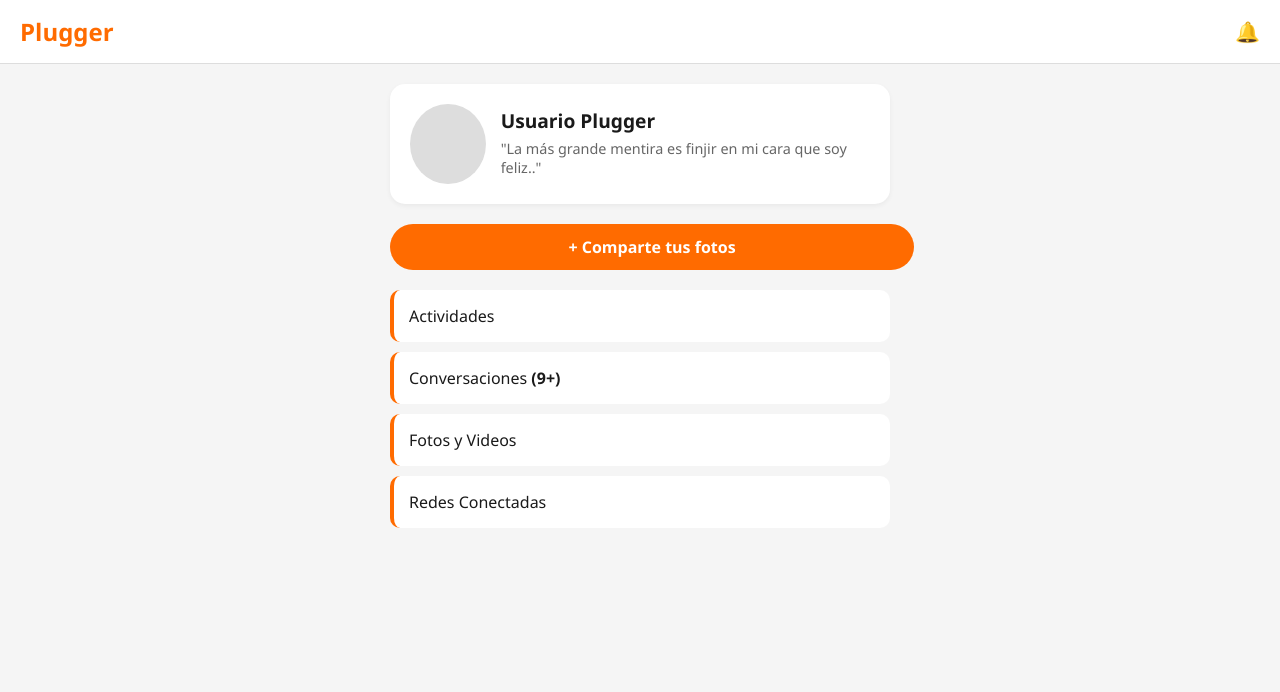
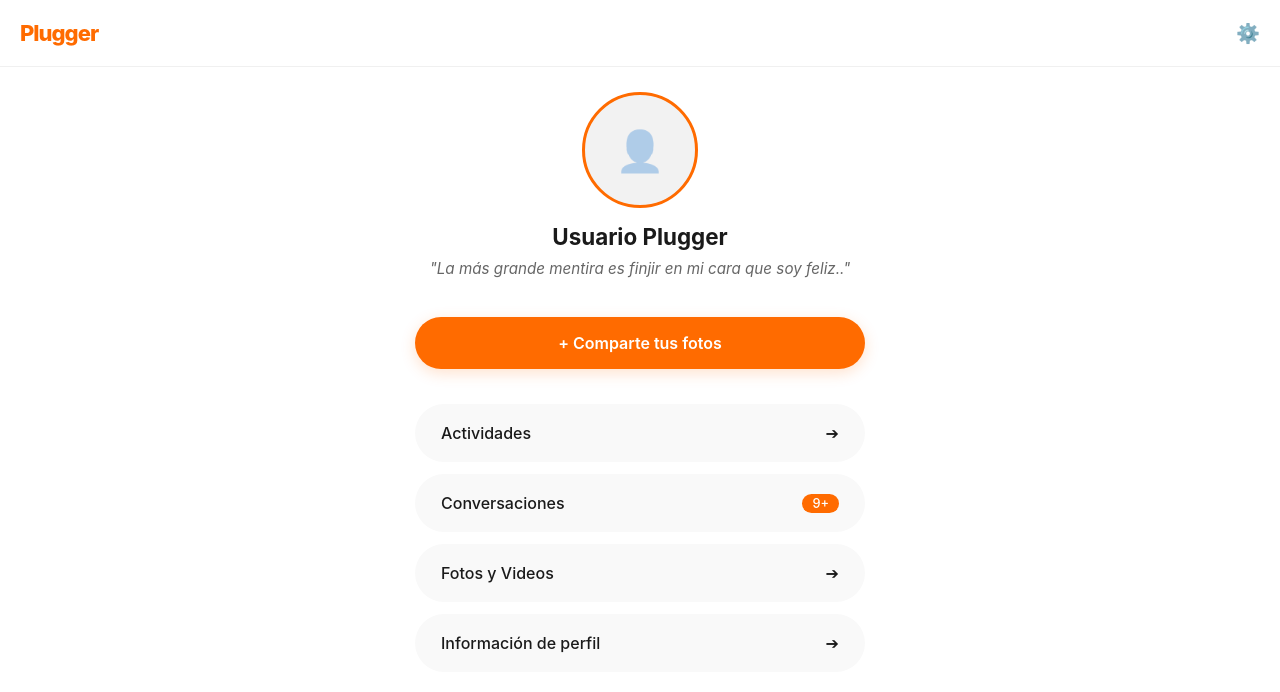
Before and after one commit to elyonyt/pluggerclone, a plain HTML site: page index.html in a window 1280 px wide. Drawn offline with Linux system fonts and the light colour scheme.

Commit message:
Update index.html

```diff
--- a/index.html
+++ b/index.html
@@ -5,83 +5,116 @@
     <meta name="viewport" content="width=device-width, initial-scale=1.0">
     <title>Plugger | Mi Perfil</title>
     <style>
-        /* Estilo Minimalista */
+        /* Estilo Minimalista y Redondeado */
         body {
-            font-family: 'Segoe UI', Roboto, Helvetica, Arial, sans-serif;
+            font-family: 'Inter', -apple-system, BlinkMacSystemFont, sans-serif;
             margin: 0;
-            background-color: #f5f5f5;
+            background-color: #ffffff; /* Fondo blanco puro para limpieza */
             color: #1a1a1a;
         }
 
         header {
             background-color: #fff;
-            padding: 15px 20px;
+            padding: 20px;
             display: flex;
             justify-content: space-between;
             align-items: center;
-            border-bottom: 1px solid #ddd;
+            border-bottom: 1px solid #f0f0f0;
         }
 
         .logo {
-            font-size: 24px;
-            font-weight: bold;
-            color: #ff6b00; /* Tu naranja */
+            font-size: 22px;
+            font-weight: 800;
+            color: #ff6b00;
+            letter-spacing: -1px;
         }
 
         .container {
-            max-width: 500px;
+            max-width: 450px;
             margin: 0 auto;
-            padding: 20px;
+            padding: 25px;
         }
 
-        .profile-card {
-            background: white;
-            padding: 20px;
-            border-radius: 15px;
+        /* Perfil Circular */
+        .profile-section {
             display: flex;
+            flex-direction: column;
             align-items: center;
-            gap: 15px;
-            box-shadow: 0 2px 5px rgba(0,0,0,0.05);
+            text-align: center;
+            margin-bottom: 30px;
         }
 
         .avatar {
-            width: 80px;
-            height: 80px;
-            background-color: #ddd;
-            border-radius: 50%;
+            width: 110px;
+            height: 110px;
+            background-color: #f2f2f2;
+            border-radius: 50%; /* Círculo perfecto */
+            margin-bottom: 15px;
+            border: 3px solid #ff6b00; /* Aro naranja sutil */
+            display: flex;
+            align-items: center;
+            justify-content: center;
         }
 
+        .username {
+            font-size: 1.4rem;
+            font-weight: 700;
+            margin: 0;
+        }
+
+        .status-text {
+            color: #666;
+            font-size: 0.95rem;
+            margin: 8px 0;
+            font-style: italic;
+            line-height: 1.4;
+        }
+
+        /* Botón muy redondeado */
         .btn-action {
             display: block;
-            width: 100%;
             background-color: #ff6b00;
             color: white;
             text-align: center;
-            padding: 12px;
-            border-radius: 25px;
+            padding: 16px;
+            border-radius: 50px; /* Bordes tipo pastilla */
             text-decoration: none;
-            font-weight: bold;
-            margin-top: 20px;
-            transition: 0.3s;
+            font-weight: 600;
+            margin-bottom: 35px;
+            box-shadow: 0 4px 15px rgba(255, 107, 0, 0.2);
         }
 
-        .btn-action:hover {
-            background-color: #e65a00;
-        }
-
+        /* Lista de opciones con diseño redondo */
         .menu-list {
             list-style: none;
             padding: 0;
-            margin-top: 20px;
         }
 
         .menu-item {
-            background: white;
-            margin-bottom: 10px;
-            padding: 15px;
-            border-radius: 10px;
-            border-left: 4px solid #ff6b00;
-            cursor: pointer;
+            background: #f9f9f9;
+            margin-bottom: 12px;
+            padding: 18px 25px;
+            border-radius: 40px; /* Redondeado en las puntas */
+            display: flex;
+            justify-content: space-between;
+            align-items: center;
+            transition: 0.2s;
+            font-weight: 500;
+            border: 1px solid transparent;
+        }
+
+        .menu-item:hover {
+            background: #ffffff;
+            border: 1px solid #ff6b00;
+            transform: scale(1.02);
+        }
+
+        .count {
+            background-color: #ff6b00;
+            color: white;
+            padding: 2px 10px;
+            border-radius: 20px;
+            font-size: 0.8rem;
         }
     </style>
 </head>
@@ -89,26 +122,38 @@
 
     <header>
         <div class="logo">Plugger</div>
-        <div style="font-size: 20px;">🔔</div>
+        <div style="cursor: pointer; font-size: 1.2rem;">⚙️</div>
     </header>
 
     <div class="container">
-        <div class="profile-card">
-            <div class="avatar"></div>
-            <div>
-                <h2 style="margin: 0; font-size: 1.2rem;">Usuario Plugger</h2>
-                <p style="margin: 5px 0; color: #666; font-size: 0.9rem;">"La más grande mentira es finjir en mi cara que soy feliz.."</p>
+        <div class="profile-section">
+            <div class="avatar">
+                <span style="font-size: 40px; opacity: 0.3;">👤</span>
             </div>
+            <h2 class="username">Usuario Plugger</h2>
+            <p class="status-text">"La más grande mentira es finjir en mi cara que soy feliz.."</p>
         </div>
 
         <a href="#" class="btn-action">+ Comparte tus fotos</a>
 
-        <ul class="menu-list">
-            <li class="menu-item">Actividades</li>
-            <li class="menu-item">Conversaciones <strong>(9+)</strong></li>
-            <li class="menu-item">Fotos y Videos</li>
-            <li class="menu-item">Redes Conectadas</li>
-        </ul>
+        <div class="menu-list">
+            <div class="menu-item">
+                <span>Actividades</span>
+                <span>➔</span>
+            </div>
+            <div class="menu-item">
+                <span>Conversaciones</span>
+                <span class="count">9+</span>
+            </div>
+            <div class="menu-item">
+                <span>Fotos y Videos</span>
+                <span>➔</span>
+            </div>
+            <div class="menu-item">
+                <span>Información de perfil</span>
+                <span>➔</span>
+            </div>
+        </div>
     </div>
 
 </body>
```
